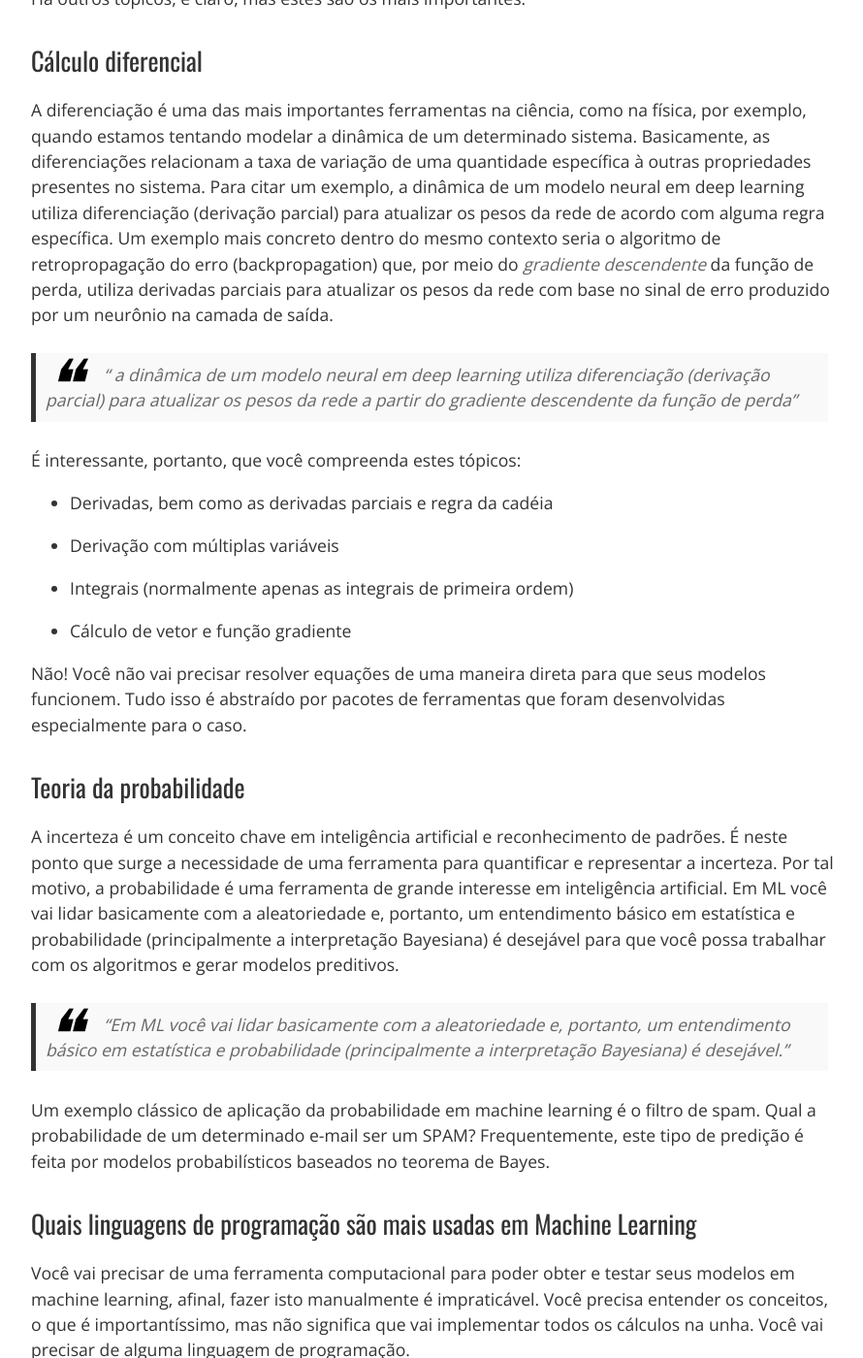
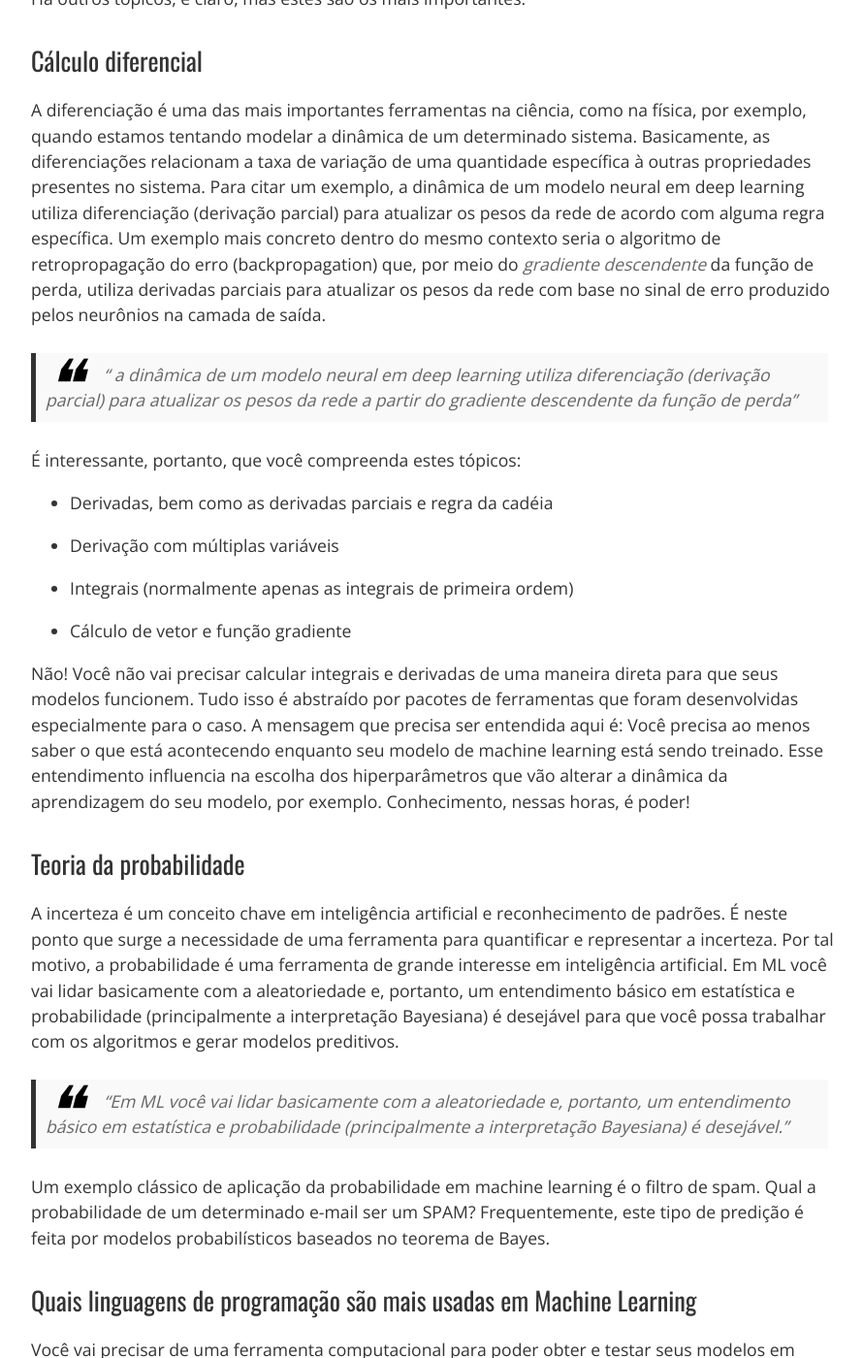
Before and after one commit to luisfredgs/luisfredgs.github.io, a Jekyll site: the page built from _posts/2018-01-18-dicas-para-aprender-machine-learning.md, in a window 1280 px wide and 1400 px high, scrolled down 2488 px. Shown: the whole window at 97% size, without its empty margins (192-1082 px from the left). Built offline with Jekyll 4.4.1, drawn with Linux system fonts in a browser that asks for light colours; comment, search, counter and statistics services are not loaded.

Commit message:
Update 2018-01-18-dicas-para-aprender-machine-learning.md

```diff
--- a/_posts/2018-01-18-dicas-para-aprender-machine-learning.md
+++ b/_posts/2018-01-18-dicas-para-aprender-machine-learning.md
@@ -46,7 +46,8 @@ Há outros tópicos, é claro, mas estes são os mais importantes.
 
 ## Cálculo diferencial
 
-A diferenciação é uma das mais importantes ferramentas na ciência, como na física, por exemplo, quando estamos tentando modelar a dinâmica de um determinado sistema. Basicamente, as diferenciações relacionam a taxa de variação de uma quantidade específica à outras propriedades presentes no sistema. Para citar um exemplo, a dinâmica de um modelo neural em deep learning utiliza diferenciação (derivação parcial) para atualizar os pesos da rede de acordo com alguma regra específica. Um exemplo mais concreto dentro do mesmo contexto seria o algoritmo de retropropagação do erro (backpropagation) que, por meio do *gradiente descendente* da função de perda, utiliza derivadas parciais para atualizar os pesos da rede com base no sinal de erro produzido por um neurônio na camada de saída.
+A diferenciação é uma das mais importantes ferramentas na ciência, como na física, por exemplo, quando estamos tentando modelar a dinâmica de um determinado sistema. Basicamente, as diferenciações relacionam a taxa de variação de uma quantidade específica à outras propriedades presentes no sistema. Para citar um exemplo, a dinâmica de um modelo neural em deep learning utiliza diferenciação (derivação parcial) para atualizar os pesos da rede de acordo com alguma regra específica. Um exemplo mais concreto dentro do mesmo contexto seria o algoritmo de retropropagação do erro (backpropagation) que, por meio do *gradiente descendente* da função de perda, utiliza derivadas parciais para atualizar os pesos da rede com base no sinal de erro produzido pelos neurônios na camada de saída.
+
 > *“ a dinâmica de um modelo neural em deep learning utiliza diferenciação (derivação parcial) para atualizar os pesos da rede a partir do gradiente descendente da função de perda”*
 
 É interessante, portanto, que você compreenda estes tópicos:
@@ -59,7 +60,7 @@ A diferenciação é uma das mais importantes ferramentas na ciência, como na f
 
 * Cálculo de vetor e função gradiente
 
-Não! Você não vai precisar resolver equações de uma maneira direta para que seus modelos funcionem. Tudo isso é abstraído por pacotes de ferramentas que foram desenvolvidas especialmente para o caso.
+Não! Você não vai precisar calcular integrais e derivadas de uma maneira direta para que seus modelos funcionem. Tudo isso é abstraído por pacotes de ferramentas que foram desenvolvidas especialmente para o caso. A mensagem que precisa ser entendida aqui é: Você precisa ao menos saber o que está acontecendo enquanto seu modelo de machine learning está sendo treinado. Esse entendimento influencia na escolha dos hiperparâmetros que vão alterar a dinâmica da aprendizagem do seu modelo, por exemplo. Conhecimento, nessas horas, é poder!
 
 ## Teoria da probabilidade
 
```
